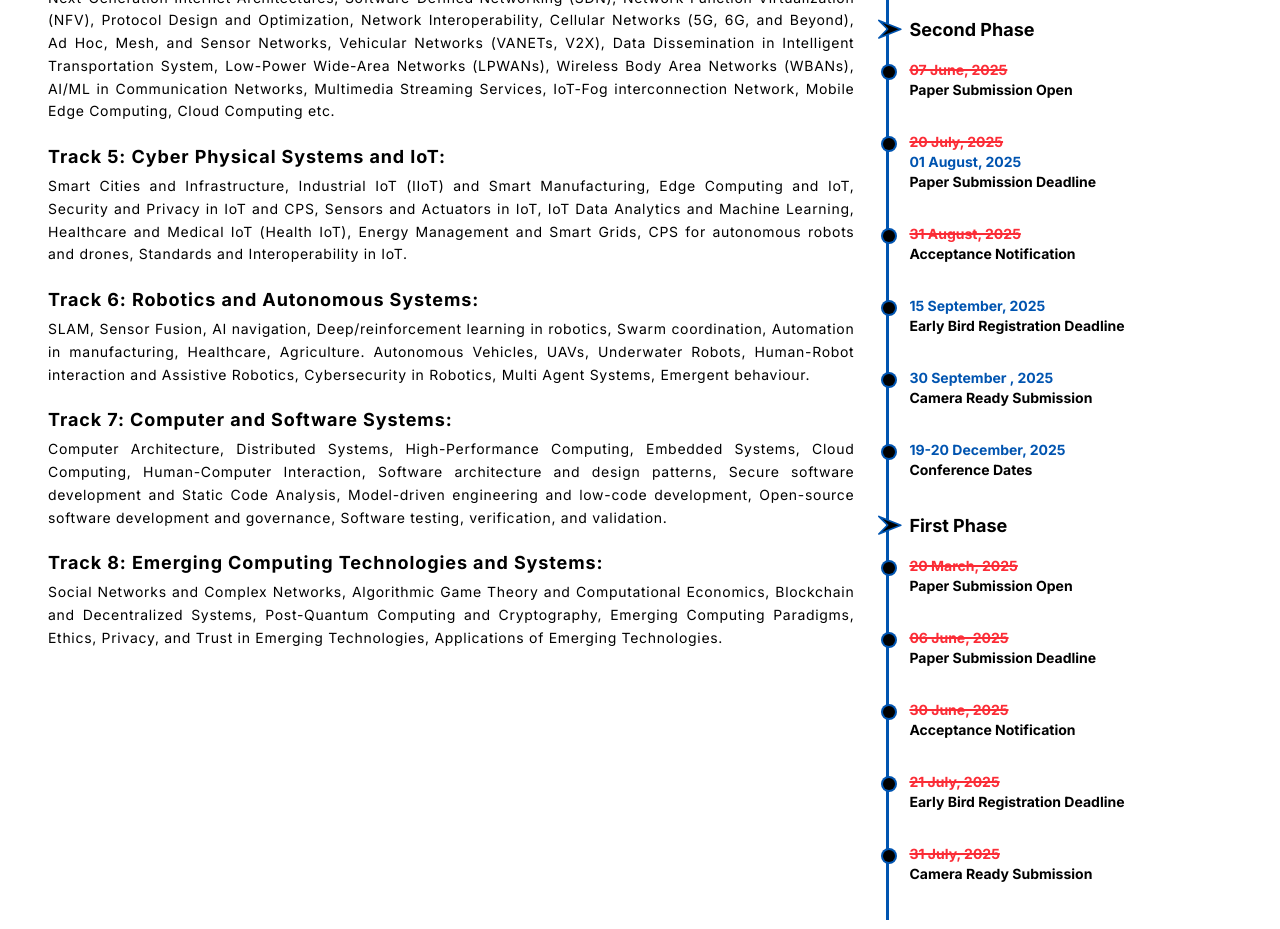
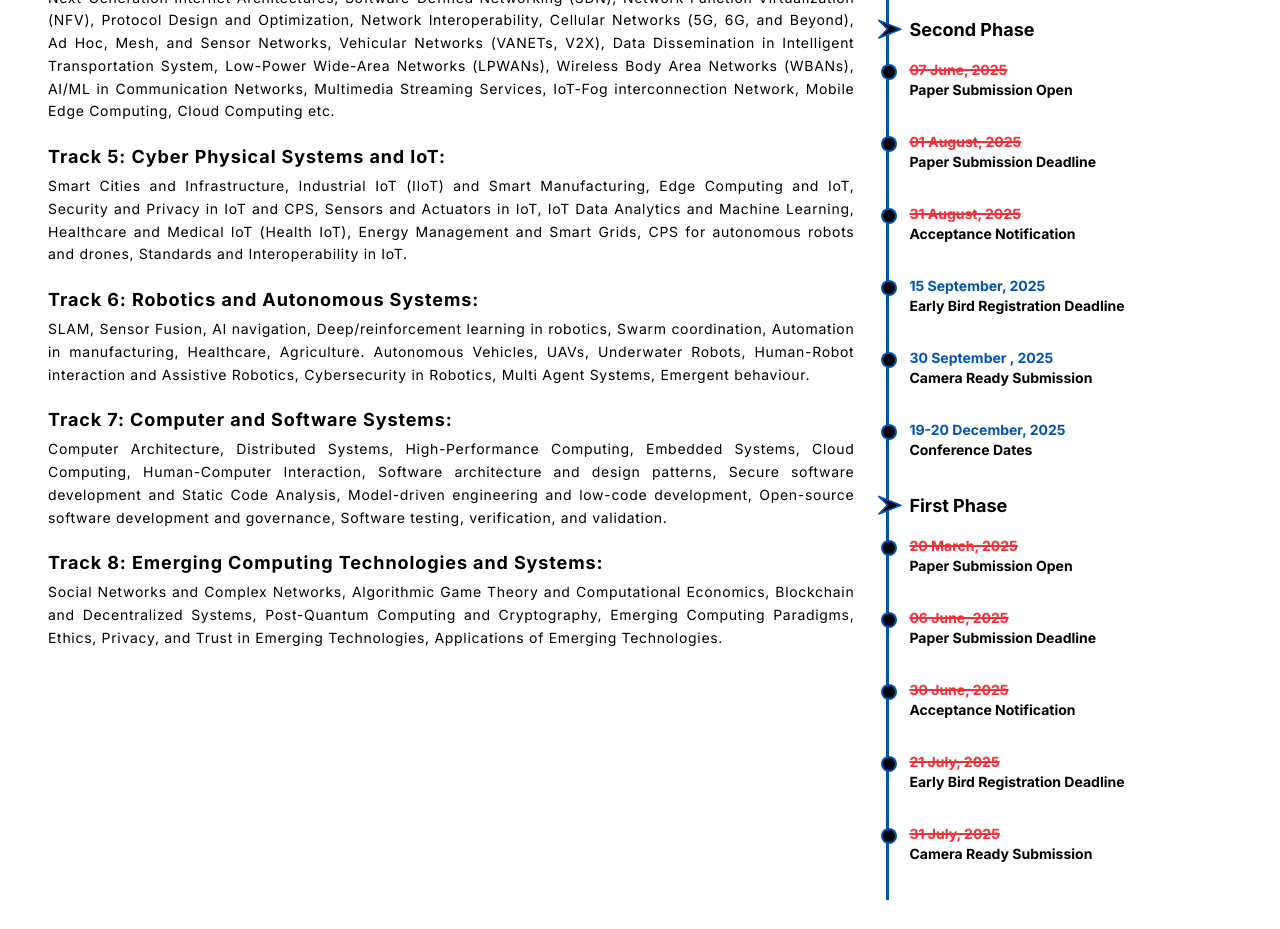
Before and after one commit to dewani12/ReACS_2025, a React (Vite) app in the folder frontend/: page / in a window 1280 px wide. Shown: the part 1480-2409 px from the top of the page. Built offline with nearby package versions, Linux system fonts and the light colour scheme.

Commit message:
update: correct old and new dates for Second Phase paper submission deadline

```diff
--- a/frontend/src/components/Timeline.jsx
+++ b/frontend/src/components/Timeline.jsx
@@ -38,8 +38,8 @@ const TimeLine = () => {
         },
         {
             // oldDate: "07 July, 2025",
-            oldDate: "20 July, 2025",
-            newDate: "01 August, 2025",
+            // oldDate: "20 July, 2025",
+            oldDate: "01 August, 2025",
             label: "Paper Submission Deadline",
         },
         {
```
